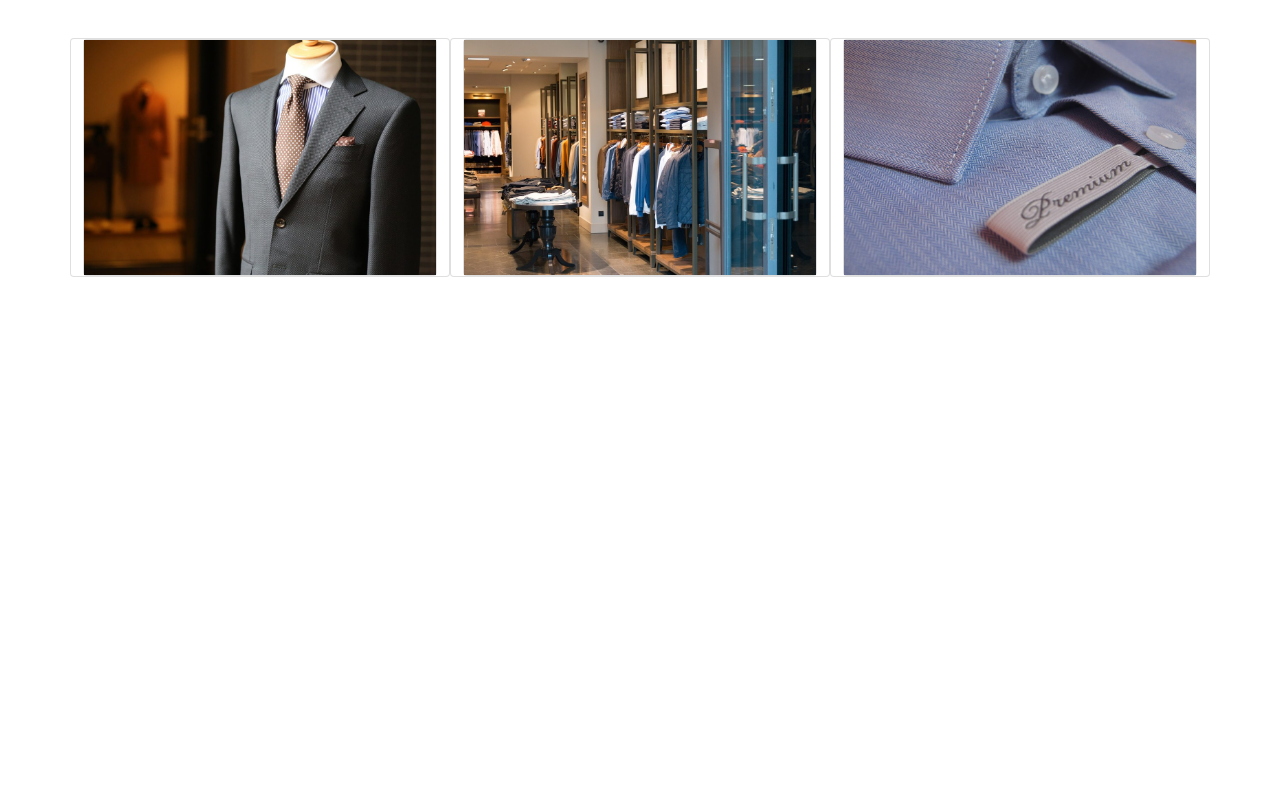
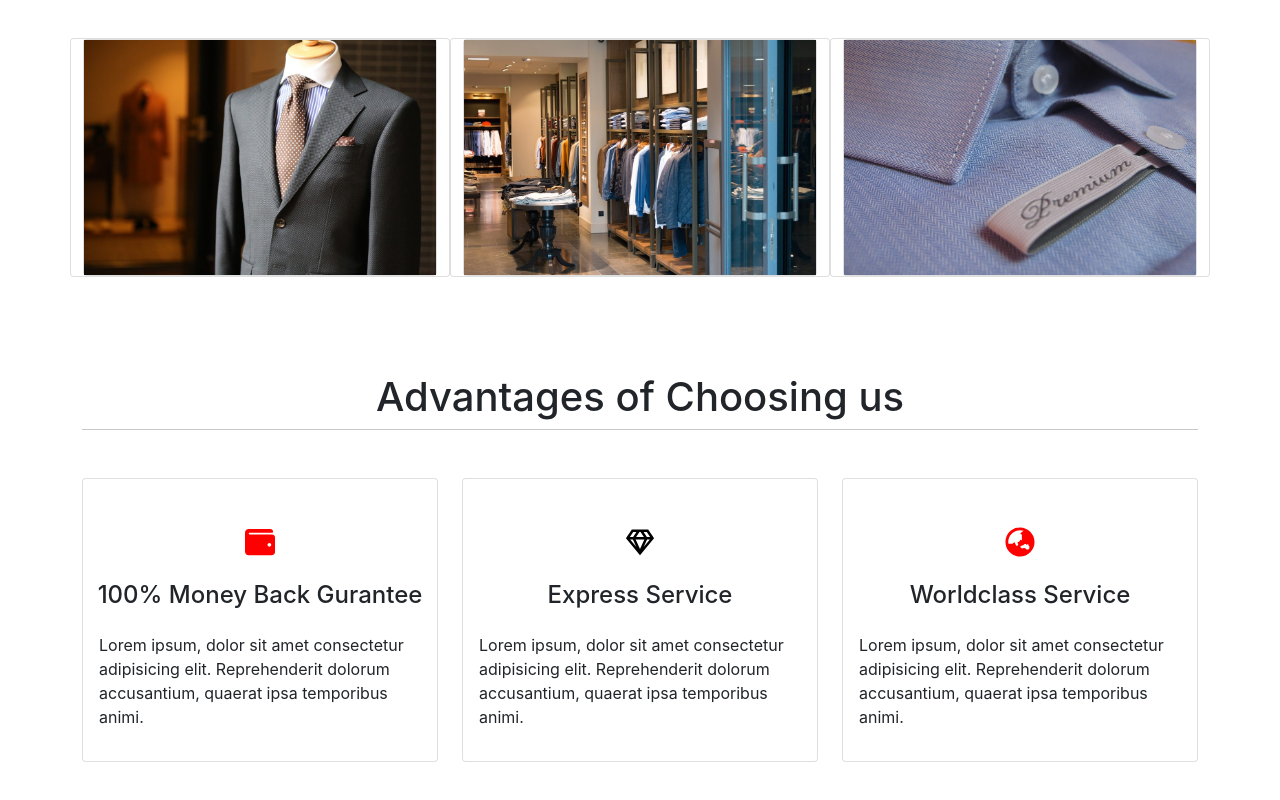
Before and after one commit to RudroMajumder/GoodTailorClient, a React (Create React App) app: page / in a window 1280 px wide. Shown: the part 1373-2173 px from the top of the page. Before the commit the page ends 1698 px from the top, so only its background shows below. Built offline with nearby package versions, Linux system fonts and the light colour scheme.

Commit message:
advantages done

```diff
--- a/package.json
+++ b/package.json
@@ -8,6 +8,7 @@
     "@testing-library/user-event": "^12.8.3",
     "react": "^17.0.2",
     "react-dom": "^17.0.2",
+    "react-icons": "^4.2.0",
     "react-router-dom": "^5.2.0",
     "react-scripts": "4.0.3",
     "web-vitals": "^1.1.1"
--- /dev/null
+++ b/src/components/Home/Advantages/Advantages.js
@@ -0,0 +1,40 @@
+import React from 'react';
+import { FaWallet } from 'react-icons/fa';
+import { GrDiamond } from "react-icons/gr";
+import { FaGlobeAsia } from 'react-icons/fa';
+
+const Advantages = () => {
+    return (
+        <section className="mt-5">
+            <div className="container">
+                <h1 className="text-center">Advantages of Choosing us</h1>
+                <hr style={{width:"100%",margin:"auto"}} />
+                <div className="row mt-5">
+                    <div className="col-md-4 col-lg-4 col-sm-12 mb-5  d-flex justify-content-center">
+                        <div className="card rounded ">
+                            <FaWallet className="mt-5" style={{color:"red",fontSize:"30px",margin:"auto"}}/><br/>
+                            <h4 className="text-center"> 100% Money Back Gurantee </h4>
+                            <p className="p-3">Lorem ipsum, dolor sit amet consectetur adipisicing elit. Reprehenderit dolorum accusantium, quaerat ipsa temporibus animi.</p>
+                        </div>
+                    </div>
+                    <div className="col-md-4 col-lg-4 col-sm-12 mb-5  d-flex justify-content-center">
+                        <div className="card rounded">
+                            <GrDiamond className="mt-5" style={{color:"red",fontSize:"30px",margin:"auto"}}/><br/>
+                            <h4 className="text-center"> Express Service </h4>
+                            <p className="p-3">Lorem ipsum, dolor sit amet consectetur adipisicing elit. Reprehenderit dolorum accusantium, quaerat ipsa temporibus animi.</p>
+                        </div>
+                    </div>
+                    <div className="col-md-4 col-lg-4 col-sm-12 mb-5 d-flex justify-content-center">
+                        <div className="card rounded ">
+                            <FaGlobeAsia className="mt-5" style={{color:"red",fontSize:"30px",margin:"auto"}}/><br/>
+                            <h4 className="text-center"> Worldclass Service </h4>
+                            <p className="p-3">Lorem ipsum, dolor sit amet consectetur adipisicing elit. Reprehenderit dolorum accusantium, quaerat ipsa temporibus animi.</p>
+                        </div>
+                    </div>
+                </div>
+            </div>
+        </section>
+    );
+};
+
+export default Advantages;
--- a/src/components/Home/Home/Home.js
+++ b/src/components/Home/Home/Home.js
@@ -1,5 +1,6 @@
 import React from 'react';
 import Navbar from '../../Shared/Navbar/Navbar';
+import Advantages from '../Advantages/Advantages';
 import Header from '../Header/Header';
 import Services from '../Services/Services';
 import Works from '../Works/Works';
@@ -11,6 +12,7 @@ const Home = () => {
             <Header></Header>
             <Services></Services>
             <Works></Works>
+            <Advantages></Advantages>
         </div>
     );
 };
```
Also changed, not shown: 1 other file (tests, documents, lock files or other folders).
